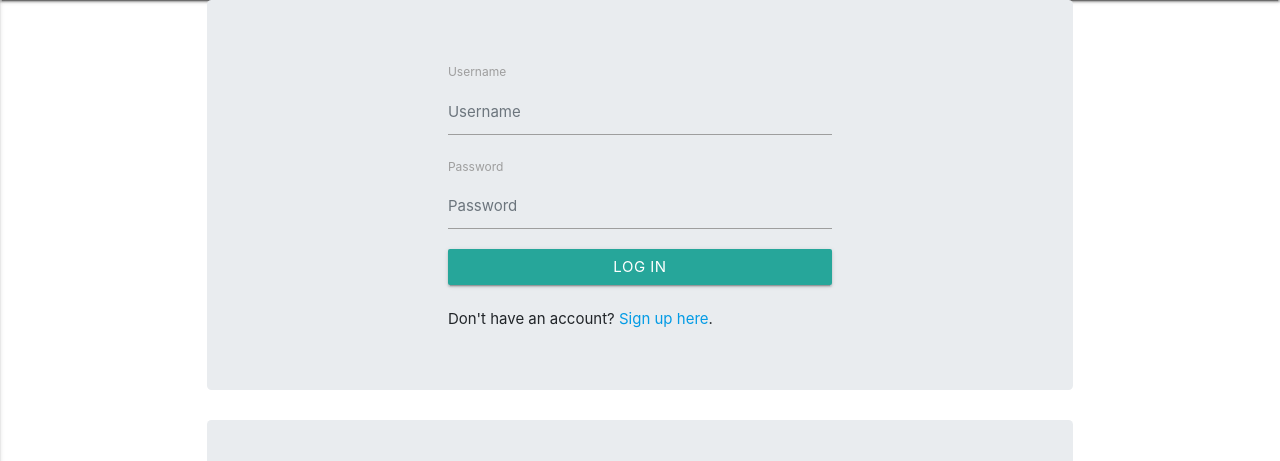
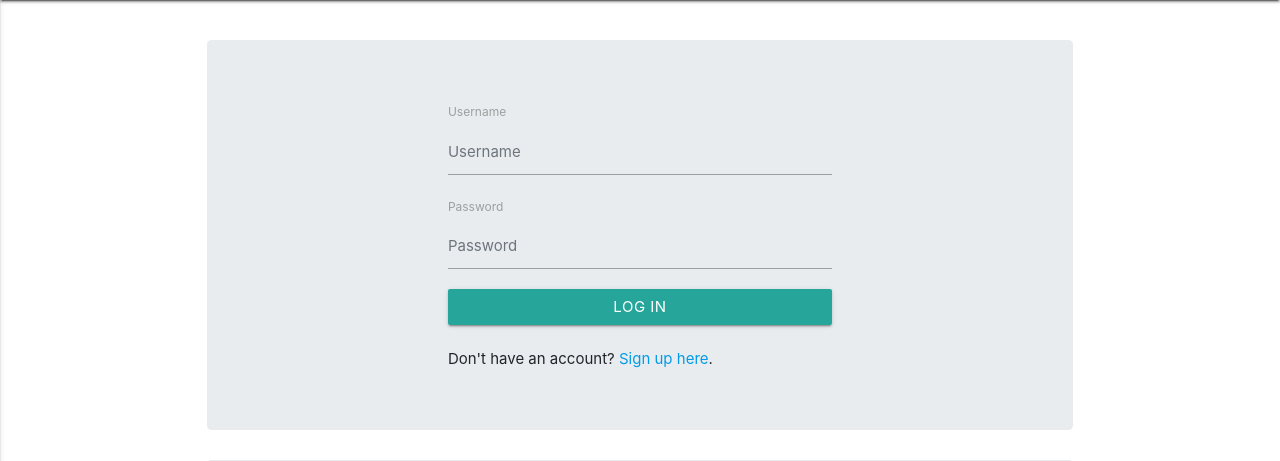
Before and after one commit to DejanHinic/cook_book, a Flask app: page / in a window 1280 px wide. Shown: the part 64-525 px from the top of the page. Run offline with Flask 2, Linux system fonts and the light colour scheme; some libraries are stand-ins or nearby versions.

Commit message:
index cards trouble fixing

```diff
--- a/static/style/css/style.css
+++ b/static/style/css/style.css
@@ -1,8 +1,12 @@
 nav {
     background-color: #28b4b3;
 }
+/*index jumbotrons*/
 #login-jumbo{
     margin: auto;
+}
+#jumbo-top-margin {
+    margin-top: 40px;
 }
 th {
     font-size: 25px;
--- a/templates/index.html
+++ b/templates/index.html
@@ -1,6 +1,6 @@
 {% extends 'base.html'%} {% block content %}
     <div class="container">
-    <div class="jumbotron">
+    <div class="jumbotron" id="jumbo-top-margin">
         <div class="row">
             <div class="col-md-6 col-offset-6" id="login-jumbo">
                     <form method= "POST" action="{{ url_for('login') }}">
```
